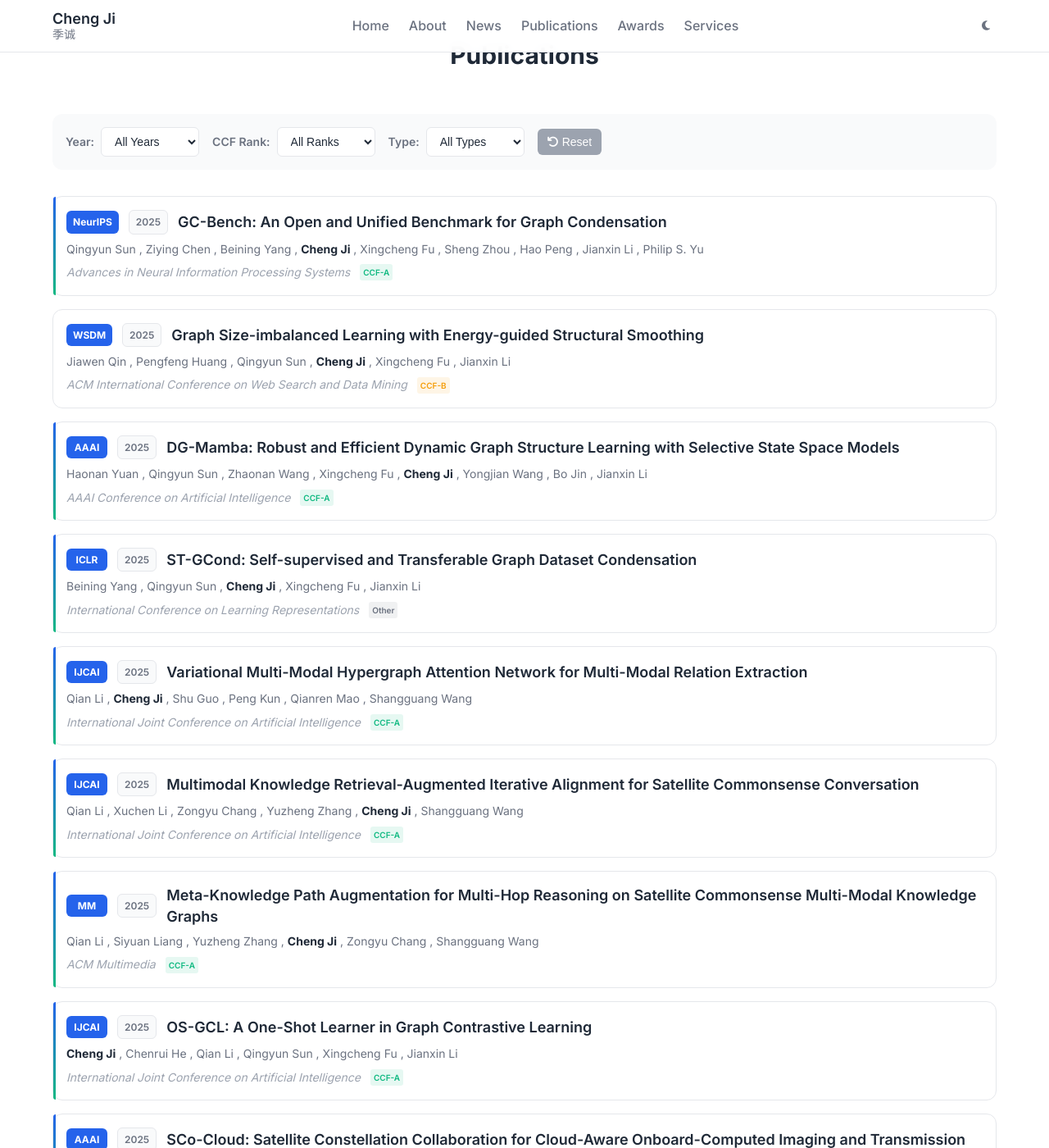
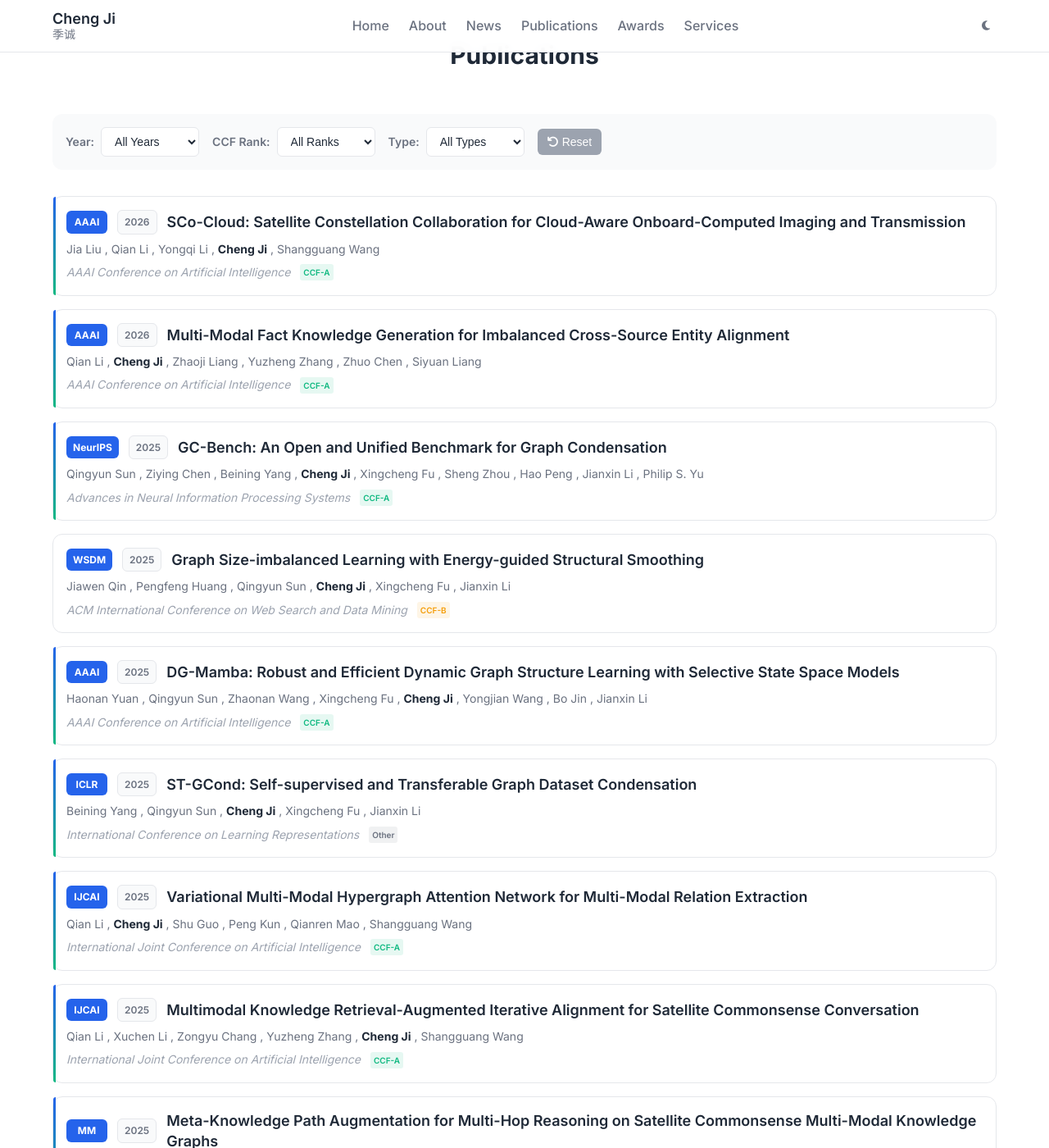
Before and after one commit to jicheng-bio/jicheng-bio.github.io, a Jekyll site: the page built from index.html, in a window 1280 px wide and 1400 px high, scrolled down 2059 px. Shown: the whole window at 82% size. Built offline with Jekyll 4.4.1, drawn with Linux system fonts in a browser that asks for light colours; the list of posts is cut into pages by our own code; some of the changed text lies outside the part shown.

Commit message:
Update publications.yml

```diff
--- a/_data/publications.yml
+++ b/_data/publications.yml
@@ -1,12 +1,12 @@
 # Publications Data
 
 papers:
-  # 2025 Papers
+  # 2026 Papers
   - title: "Multi-Modal Fact Knowledge Generation for Imbalanced Cross-Source Entity Alignment"
     authors: ["Qian Li", "Cheng Ji", "Zhaoji Liang", "Yuzheng Zhang", "Zhuo Chen", "Siyuan Liang"]
     venue: "AAAI"
     venue_full: "AAAI Conference on Artificial Intelligence"
-    year: 2025
+    year: 2026
     type: "conference"
     ccf_rank: "A"
     featured: true
@@ -17,13 +17,14 @@ papers:
     authors: ["Jia Liu", "Qian Li", "Yongqi Li", "Cheng Ji", "Shangguang Wang"]
     venue: "AAAI"
     venue_full: "AAAI Conference on Artificial Intelligence"
-    year: 2025
+    year: 2026
     type: "conference"
     ccf_rank: "A"
     featured: true
     first_author: false
     url: "#"
 
+  # 2025 Papers
   - title: "OS-GCL: A One-Shot Learner in Graph Contrastive Learning"
     authors: ["Cheng Ji", "Chenrui He", "Qian Li", "Qingyun Sun", "Xingcheng Fu", "Jianxin Li"]
     venue: "IJCAI"
```
